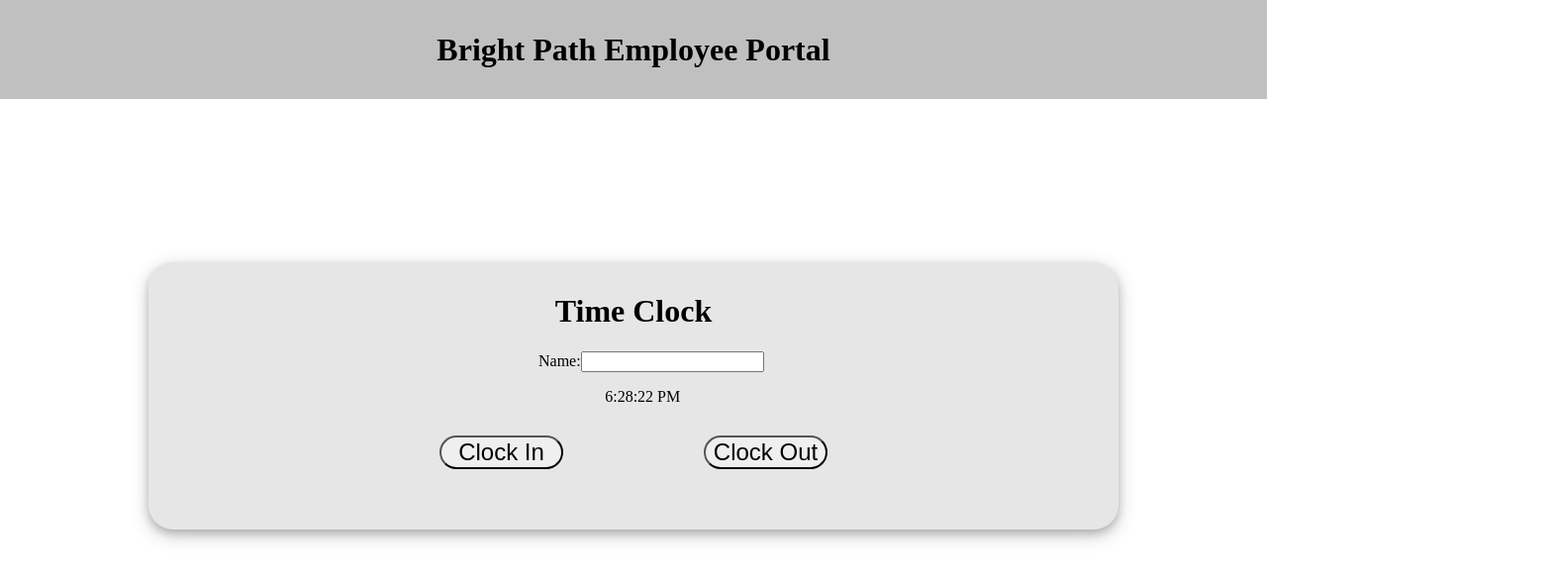
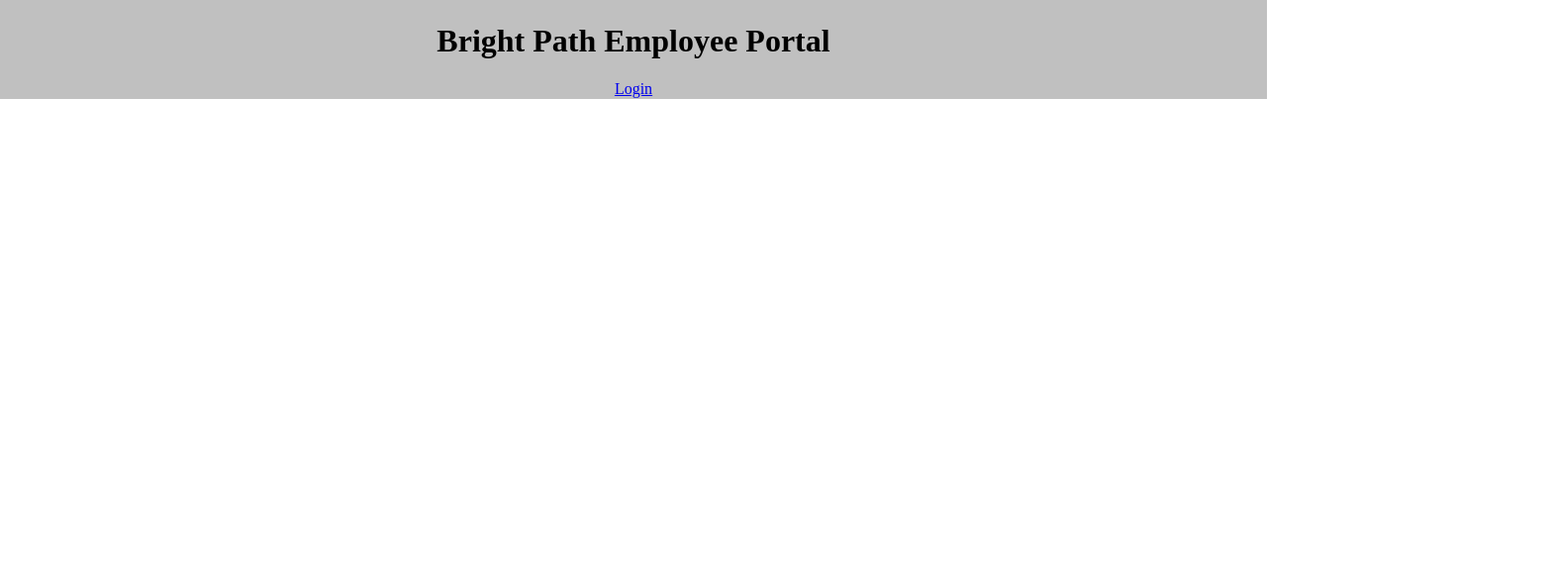
Before and after one commit to JacobSearles-Code/React, a React (Vite) app: page /clock in a window 1280 px wide. Shown: the top 586 px of the page at 99% size, 1571 px wide, since content can reach past the window. Built offline with nearby package versions, Linux system fonts and the light colour scheme.

Commit message:
Added Login function

```diff
--- a/index.html
+++ b/index.html
@@ -7,12 +7,6 @@
     <title>Home</title>
   </head>
   <body>
-    <header>
-      <h1 class="compName">Bright Path Employee Portal</h1>
-      <nav class="navBar">
-
-      </nav>
-    </header>
     <div id="root"></div>
     <script type="module" src="/src/main.jsx"></script>
   </body>
--- a/package.json
+++ b/package.json
@@ -11,7 +11,8 @@
   },
   "dependencies": {
     "react": "^19.2.6",
-    "react-dom": "^19.2.6"
+    "react-dom": "^19.2.6",
+    "react-router-dom": "^7.18.0"
   },
   "devDependencies": {
     "@eslint/js": "^10.0.1",
--- a/src/App.jsx
+++ b/src/App.jsx
@@ -1,84 +1,24 @@
 import { useState, useEffect } from 'react';
-import LoginForm from './LoginForm.jsx';
+import { BrowserRouter, Routes, Route, Link } from 'react-router-dom';
 
-function Clock() {
-  const [date, setDate] = useState(new Date());
-
-    useEffect(() => {
-      const intervalId = setInterval(() => {
-        setDate(new Date());
-      }, 1000)
-
-      return () => clearInterval(intervalId);
-    }, [])
-
-    return (
-      <p className='clock'>
-        {date.toLocaleTimeString()}
-      </p>
-    );
-}
+import LoginForm from './pages/LoginForm.jsx';
+import ClockTime from './pages/timeclock.jsx';
 
 const App = () => {
-  const [name, setName] = useState("");
+  return (
+    <BrowserRouter>
+      <header>
+        <h1 className="compName">Bright Path Employee Portal</h1>
+        <nav className="navBar">
+          <Link to="/React/">Login</Link>
+        </nav>
+      </header>
 
-  const clockIn = async (e) => {
-  e.preventDefault();
-    if (!name || name == " ") {
-      alert("Please enter a name");
-    } else {
-      const payload = {
-        name,
-        action: "Clock In",
-        time: new Date().toLocaleString(),
-      }
-
-      await fetch (
-        "https://script.google.com/macros/s/AKfycby3L65Kw9Fa0TcakeIa4oEu7uslOi3_Gh_Bsj44yJr3CETp1sD9nt_drN3f4xeKRfJ-tg/exec", {
-          method: "POST",
-          body: JSON.stringify(payload),
-        }
-      );
-
-      console.log("Clocked in!");
-      alert(`Clocked in!`);
-    }
-  };
-
-  const clockOut = async (e) => {
-    e.preventDefault();
-    if (!name || name == " ") {
-      alert("Please enter a name");
-    } else {
-      const payload = {
-        name,
-        action: "Clock Out",
-        time: new Date().toLocaleString(),
-      }
-
-      await fetch (
-        "https://script.google.com/macros/s/AKfycby3L65Kw9Fa0TcakeIa4oEu7uslOi3_Gh_Bsj44yJr3CETp1sD9nt_drN3f4xeKRfJ-tg/exec", {
-          method: "POST",
-          body: JSON.stringify(payload),
-        }
-      );
-
-      console.log("Clocked out!")
-      alert(`Clocked out`);
-    }
-  };
-
-  return (
-    <div className="clockDiv">
-      <h1 className="clockTitle">Time Clock</h1>
-      <form>
-        <label htmlFor="nameInput" className="nameInputLbl">Name:</label>
-        <input id="nameInput" className="nameInputLbl" value={name} onChange={ (e) => setName(e.target.value)}/><br />
-        <button className="clockInBtn" onClick={clockIn}>Clock In</button>
-        <button className="clockOutBtn" onClick={clockOut}>Clock Out</button>
-      </form>
-      <Clock />
-    </div>
+      <Routes>
+        <Route path="/React/" element={<LoginForm />} />
+        <Route path="/clock" element={<ClockTime />} />
+      </Routes>
+    </BrowserRouter>
   )
 }
 
--- a/src/LoginForm.jsx
+++ /dev/null
@@ -1,22 +0,0 @@
-import React from "react";
-
-function LoginForm() {
-    return (
-        <form>
-            <div className="inner-form">
-                <h2>Login</h2>
-                <div className="formGroup">
-                    <label htmlFor="name">Name:</label>
-                    <input type="text" name="name" id="name" />
-                </div>
-                <div className="formGroup">
-                    <label htmlFor="password">Password:</label>
-                    <input type="password" name="password" id="password" />
-                </div>
-                <input type="submit" value="Login" />
-            </div>
-        </form>
-    )
-}
-
-export default LoginForm;
--- /dev/null
+++ b/src/assets/emps.json
@@ -0,0 +1,9 @@
+{
+    "employees": [
+        {"name":"Darwin", "password":"Darwin11!"},
+        {"name":"Jacob", "password":"Jacob112!"},
+        {"name":"Jarrod", "password":"Jarrod221!"},
+        {"name":"Maxwell", "password":"Maxwell121!"},
+        {"name":"Colin", "password":"Colin1016!"}
+    ]
+}
--- a/src/main.jsx
+++ b/src/main.jsx
@@ -1,6 +1,6 @@
 import ReactDOM from 'react-dom/client';
 import { useState, useEffect } from 'react';
 import App from './App';
-import './index.css';
+import './styles/index.css';
 
 ReactDOM.createRoot(document.getElementById('root')).render(<App />);
--- /dev/null
+++ b/src/pages/LoginForm.jsx
@@ -0,0 +1,43 @@
+import React, { useState } from "react";
+import { useNavigate } from "react-router-dom";
+import users from "../assets/emps.json";
+
+function LoginForm() {
+    const navigate = useNavigate();
+    const [name, setName] = useState("");
+    const [password, setPassword] = useState("");
+
+    const handleSubmit = (e) => {
+        e.preventDefault();
+
+        const user = users.employees.find(
+            (u) => u.name.toLowerCase().trim() === name.toLowerCase().trim() && u.password === password
+        );
+
+        if (user) {
+            navigate("/clock", { state: { user } });
+            alert("Yurt");
+        } else {
+            alert("Invalid Login");
+        }
+    }
+
+    return (
+        <form onSubmit={handleSubmit}>
+            <div className="inner-form">
+                <h2 className="LogTitle">Login</h2>
+                <div className="formGroup">
+                    <label htmlFor="name">Name:</label>
+                    <input type="text" name="name" id="name" onChange={ (e) => setName(e.target.value)}/>
+                </div>
+                <div className="formGroup">
+                    <label htmlFor="password">Password:</label>
+                    <input type="password" name="password" id="password" onChange={ (e) => setPassword(e.target.value)}/>
+                </div>
+                <input type="submit" value="Login" />
+            </div>
+        </form>
+    )
+}
+
+export default LoginForm;
--- /dev/null
+++ b/src/pages/timeclock.jsx
@@ -0,0 +1,92 @@
+import React, { useState, useEffect } from 'react';
+import { useLocation } from 'react-router-dom';
+
+function Clock() {
+  const [date, setDate] = useState(new Date());
+
+  useEffect(() => {
+    const intervalId = setInterval(() => {setDate(new Date());}, 1000);
+
+    return () => clearInterval(intervalId);}, []);
+
+  return <p className="clock">{date.toLocaleTimeString()}</p>;
+}
+
+function ClockTime() {
+  const location = useLocation();
+  const user = location.state?.user;
+
+  const [isClockedIn, setIsClockedIn] = useState(false);
+
+  const fetchStatus = async (name) => {
+    try {
+      const res = await fetch(`https://script.google.com/macros/s/AKfycby3L65Kw9Fa0TcakeIa4oEu7uslOi3_Gh_Bsj44yJr3CETp1sD9nt_drN3f4xeKRfJ-tg/exec?name=${name}`);
+
+      const data = await res.json();
+
+      setIsClockedIn(data.lastAction === "Clock In");
+    } catch (err) {
+      console.error("Status fetch failed", err);
+    }
+  };
+
+  useEffect(() => {
+    if (user?.name) {
+      fetchStatus(user.name);
+    }
+  }, [user]);
+
+  if (!user) {
+    return <p>Please log in first.</p>;
+  }
+
+  const handleClock = async (e) => {
+    e.preventDefault();
+
+    const action = isClockedIn ? "Clock Out" : "Clock In";
+
+    const payload = {
+      name: user.name,
+      action,
+      time: new Date().toLocaleString(),
+    };
+
+    try {
+      await fetch(
+        "https://script.google.com/macros/s/AKfycby3L65Kw9Fa0TcakeIa4oEu7uslOi3_Gh_Bsj44yJr3CETp1sD9nt_drN3f4xeKRfJ-tg/exec",
+        {
+          method: "POST",
+          body: JSON.stringify(payload),
+        }
+      );
+
+      // 🔄 re-sync from Google Sheets (truth source)
+      await fetchStatus(user.name);
+
+      alert(`${action} successful!`);
+    } catch (err) {
+      console.error(err);
+      alert("Something went wrong");
+    }
+  };
+
+  return (
+    <div className="clockDiv">
+      <h1 className="clockTitle">Time Clock</h1>
+
+      <div>
+        <label className="nameInputLbl">
+          Welcome {user.name}!
+        </label>
+
+        <button type="button" className="clockBtn" onClick={handleClock}>
+          {isClockedIn ? "Clock Out" : "Clock In"}
+        </button>
+      </div>
+
+      <Clock />
+    </div>
+  );
+}
+
+export default ClockTime;
--- a/src/index.css
+++ b/src/styles/index.css
@@ -31,43 +31,58 @@ header {
     text-align: center;
 }
 
-.clockInBtn {
+.clockBtn {
     width: 125px;
     border-radius: 17px;
     font-size: 24px;
     position: absolute;
     top: 175px;
-    left: 30%;
+    left: 46%;
 }
 
-.clockInBtn:hover {
+.clockBtn:hover {
     background-color: grey;
     color: white;
 }
 
 .nameInputLbl {
     position: relative;
-    left: 40%;
+    left: 46%;
 }
 
-.clockOutBtn {
-    width: 125px;
-    border-radius: 17px;
-    font-size: 24px;
-    position: absolute;
-    top: 175px;
-    right: 30%;
-}
-
-.clockOutBtn:hover {
-    background-color: grey;
-    color: white;
-}
 
 .clock {
     position: relative;
     left: 47%;
 }
+
+.inner-form {
+    display: flex;
+    flex-direction: column;
+    width: 300px;
+    margin: 300px auto;
+    background-color: silver;
+    padding: 20px;
+    padding-bottom: 50px;
+    border-radius: 50px;
+}
+
+.LogTitle {
+    text-align: center;
+}
+
+.formGroup {
+    display: flex;
+    flex-direction: column;
+    margin-bottom: 12px;
+}
+
+input {
+    padding: 8px;
+    font-size: 14px;
+}
+
+/* Media Queries for mobile */
 
 @media (max-width: 480px) {
     .clockDiv  {
```
Also changed, not shown: 1 other file (tests, documents, lock files or other folders).
